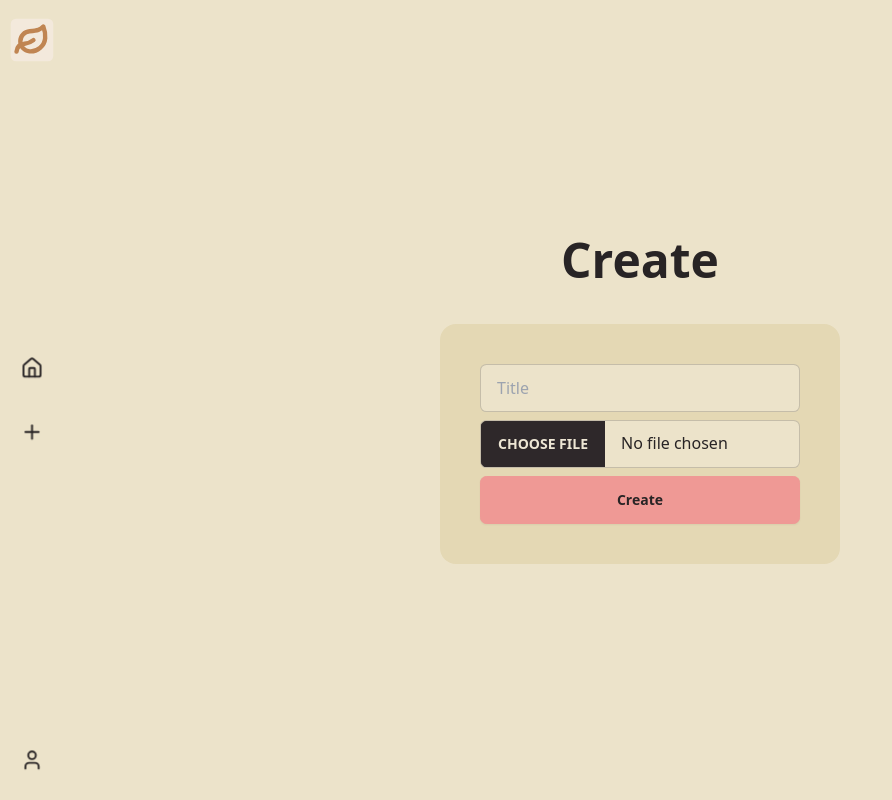
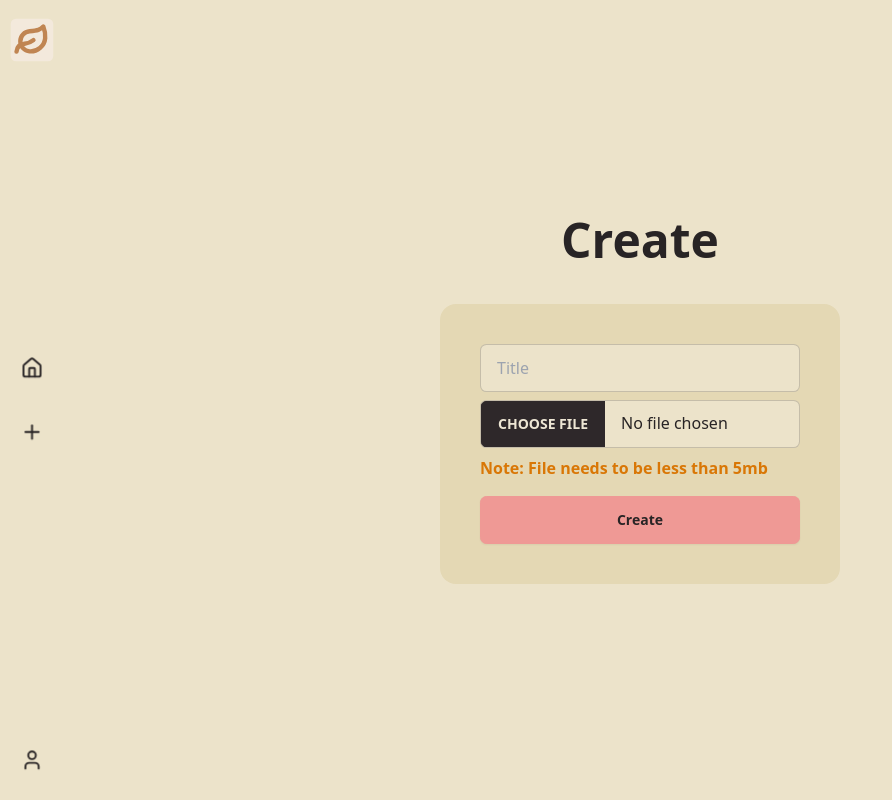
Before and after one commit to leanghok120/Comfi, a React (Vite) app in the folder client/: page /create in a window 1280 px wide. Shown: the whole page, without its empty margins (0-892 px from the left). Built offline with nearby package versions, Linux system fonts and the light colour scheme; no server answers; sample sign-in values are in the browser's storage.

Commit message:
Add a note for file sizes

```diff
--- a/client/src/pages/Create.jsx
+++ b/client/src/pages/Create.jsx
@@ -62,6 +62,9 @@ export default function Create() {
           required={true}
           disabled={loading}
         />
+        <p className="text-warning mb-2 font-bold">
+          Note: File needs to be less than 5mb
+        </p>
         <button className="btn btn-primary" disabled={loading}>
           {loading ? (
             <span className="loading loading-spinner"></span>
```
